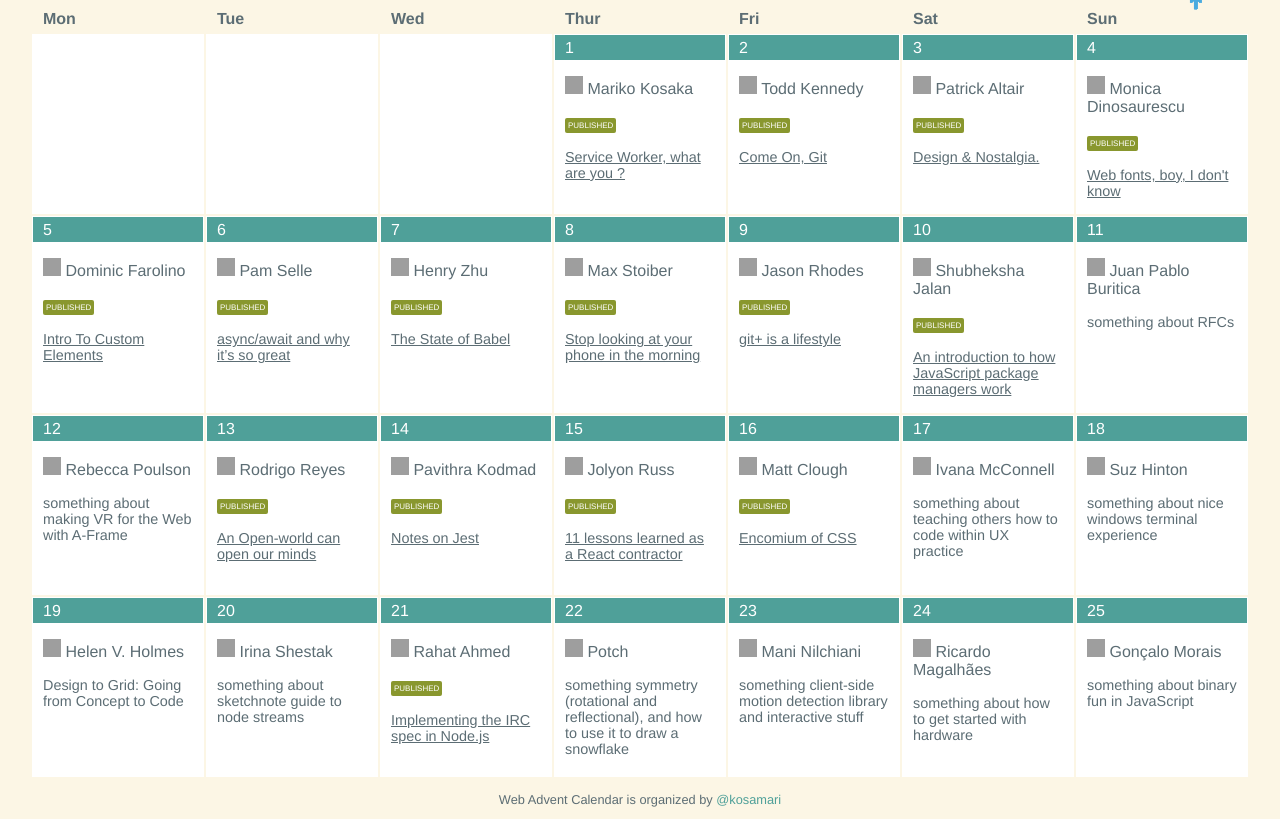
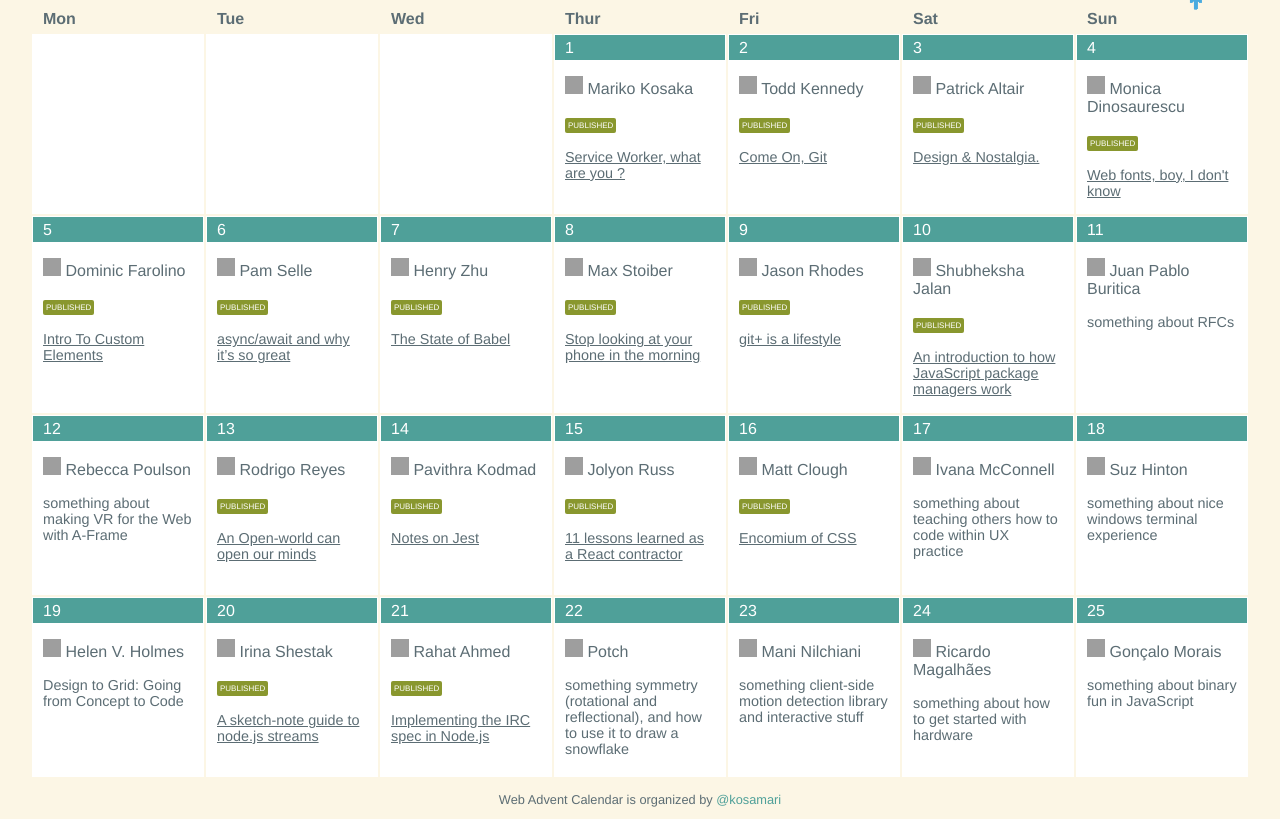
Before and after one commit to kosamari/web.advent.today, a plain HTML site: page index.html in a window 1280 px wide. Shown: the part 300-1119 px from the top of the page. Drawn offline with Linux system fonts and the light colour scheme; grey boxes are pictures that could not be loaded.

Commit message:
add ira's post for day 20

```diff
--- a/index.html
+++ b/index.html
@@ -186,7 +186,8 @@
           <p class="calendar_date">20</p>
           <div class="calendar_content">
             <p class="entry_author"><a href="https://twitter.com/_lrlna"><img src="https://avatars2.githubusercontent.com/u/8107784" width=18 height=18> Irina Shestak</a></p>
-            <p class="entry_title">something about sketchnote guide to node streams</p>
+            <p><span class="pub_label">published</span></p>
+            <p class="entry_title"><a href="https://medium.com/@_lrlna/a-sketch-note-guide-to-node-js-streams-part-1-6db88e32623a" title="A sketch-note guide to node.js streams">A sketch-note guide to node.js streams</a></p>
           </div>
         </td>
         <td>
```
